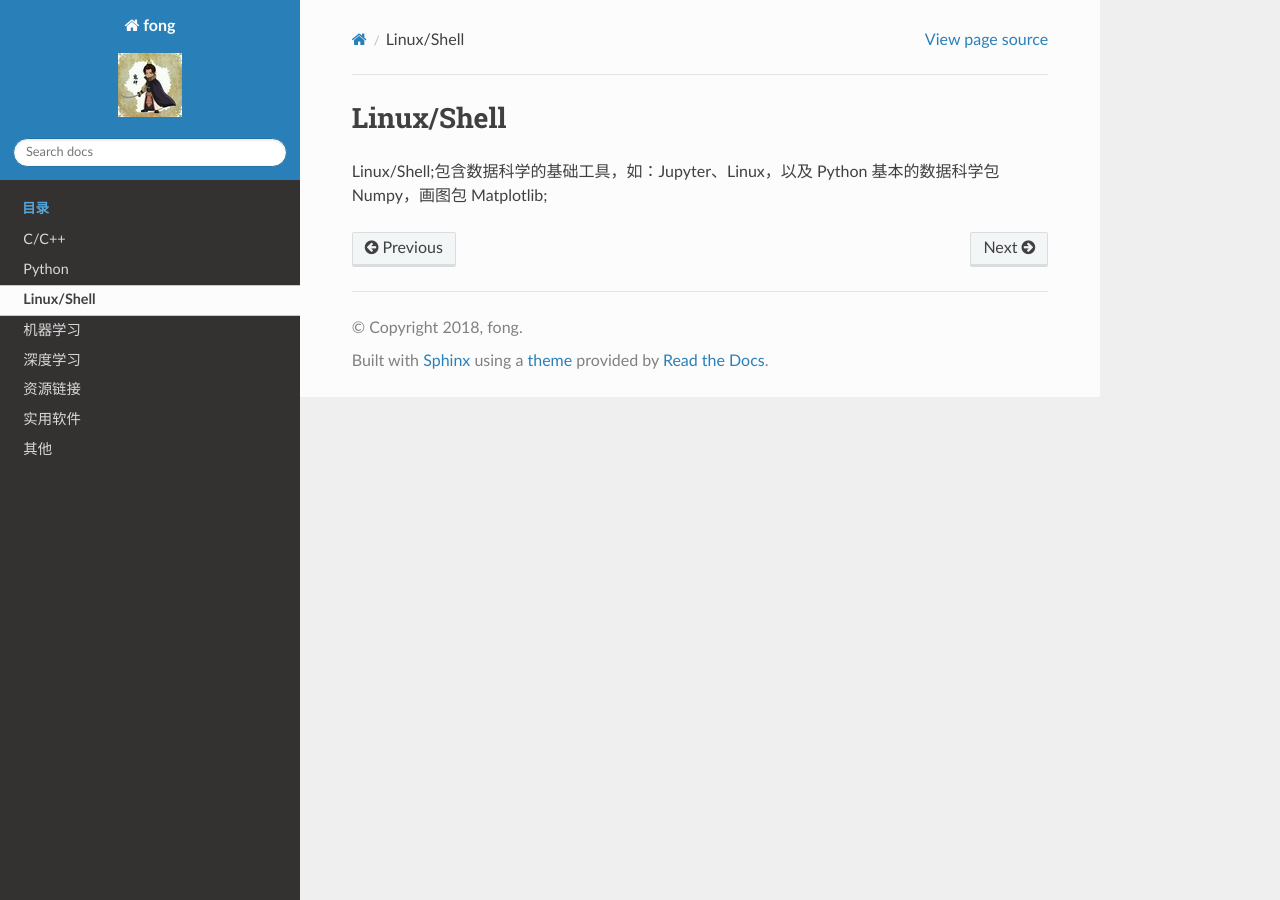
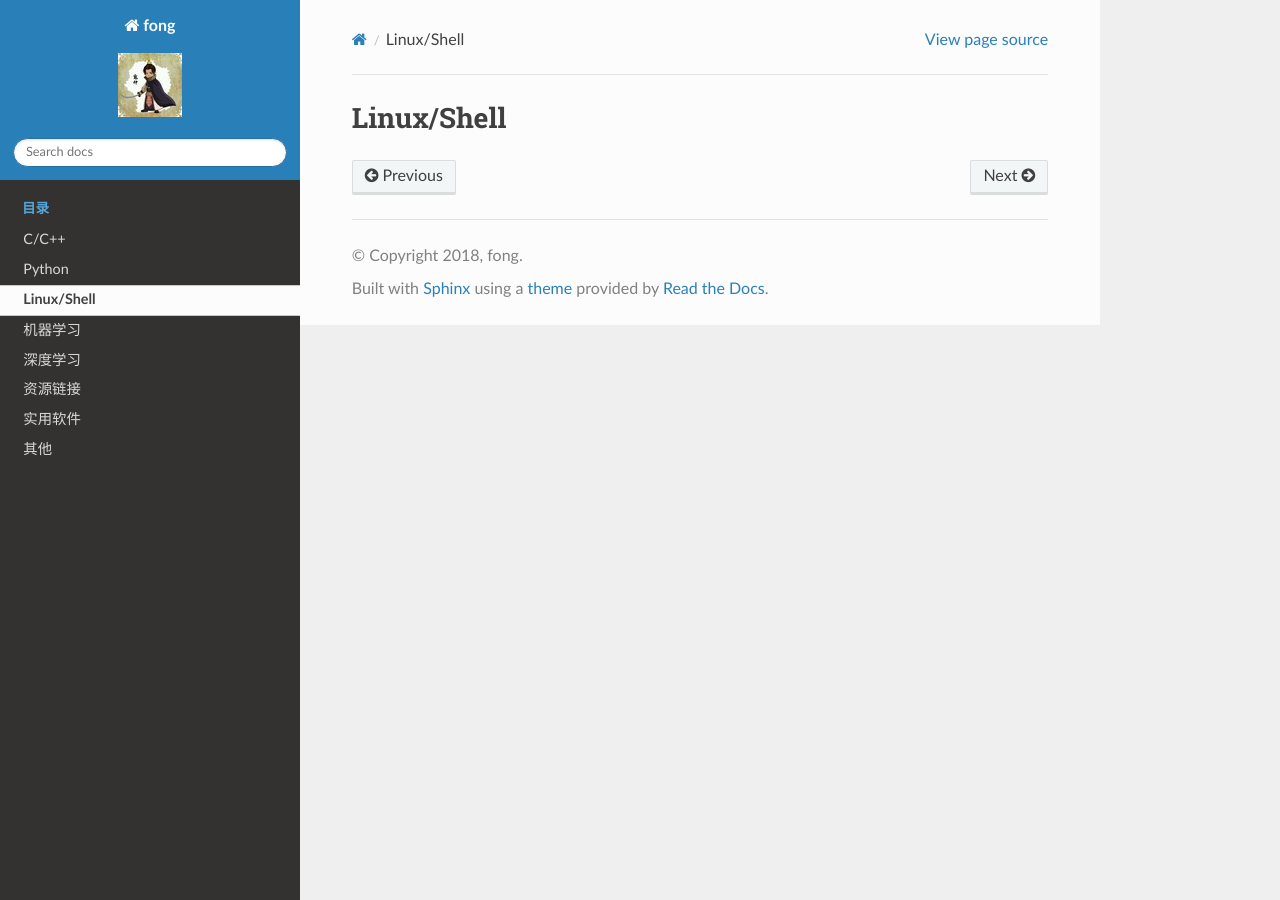
Before and after one commit to fongyk/wiki, a Sphinx documentation site: the page built from source/linux/index.rst, in a window 1280 px wide. Built offline with Sphinx 7.4.7 and the Read the Docs theme 2.0.0, drawn with Linux system fonts in a browser that asks for light colours.

Commit message:
update requirement

```diff
--- /dev/null
+++ b/requirements.txt
@@ -0,0 +1 @@
+sphinx_rtd_theme>=0.3.1
--- a/source/linux/index.rst
+++ b/source/linux/index.rst
@@ -1,9 +1,5 @@
 Linux/Shell
 =============
-
-Linux/Shell;\
-包含数据科学的基础工具，如：Jupyter、Linux，以及 Python 基本的数据科学包 Numpy，画图包 Matplotlib;
-
 
 .. toctree::
     :maxdepth: 2
--- a/source/softwares/index.rst
+++ b/source/softwares/index.rst
@@ -1,7 +1,7 @@
 实用软件
 =========
 
-listary
+Listary
 --------------
 
 .. note::
```
Also changed, not shown: 8 other files.
